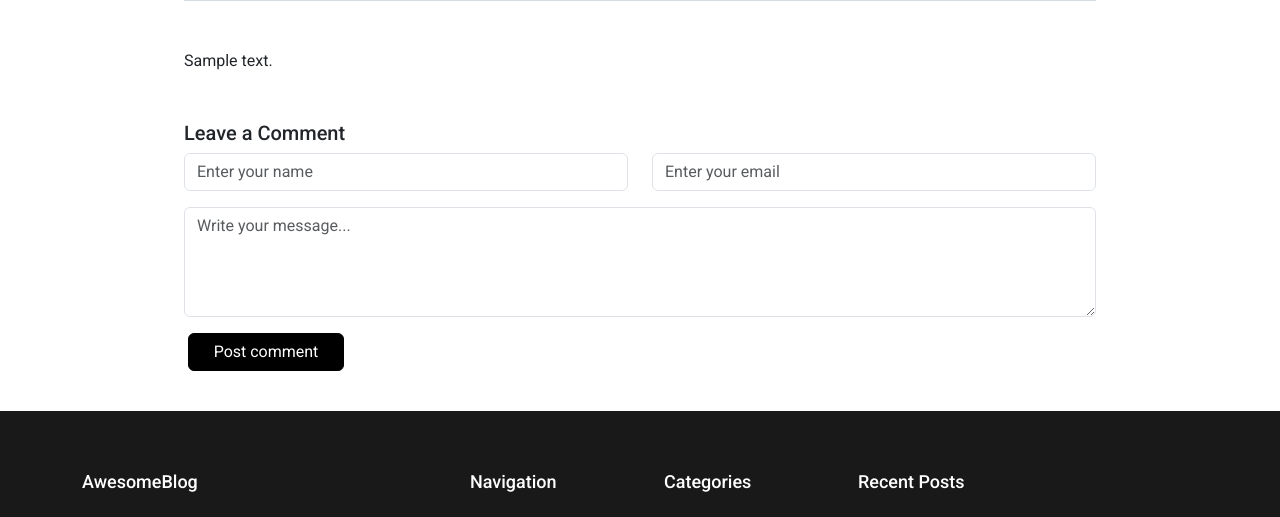
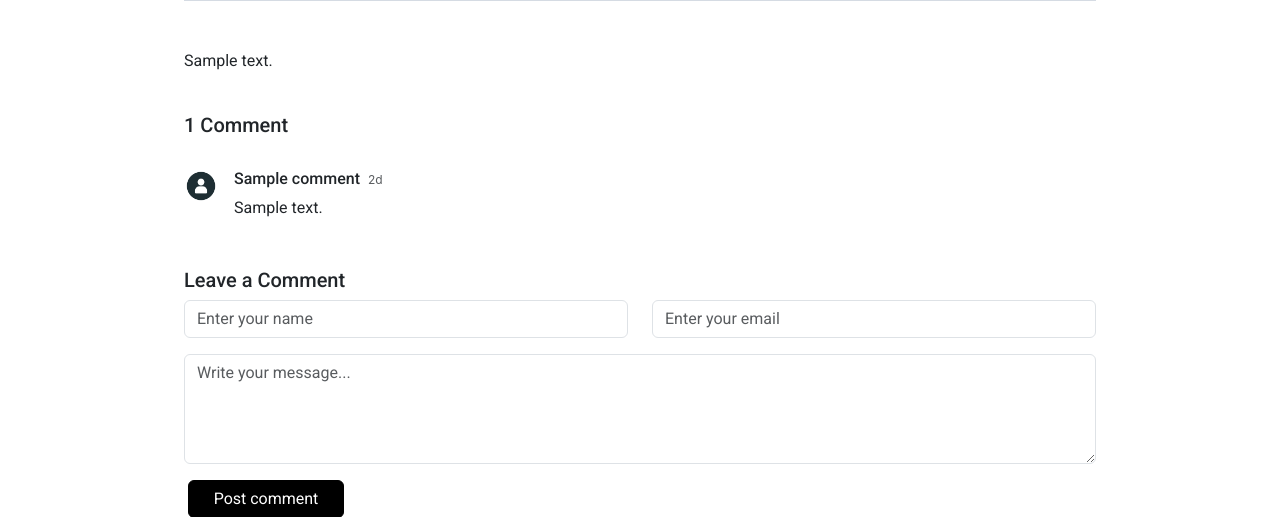
Before and after one commit to z4gon/blog_django, a Django app: a page that uses app/templates/app/post_comments.html in a window 1280 px wide. Shown: the part 936-1453 px from the top of the page. Run offline with Django 4.2, Linux system fonts and the light colour scheme; tables that the repository leaves empty hold one stand-in row (values such as "Sample post"); grey boxes marked "Sample" are stand-in pictures; some libraries are stand-ins or nearby versions.

Commit message:
display comments

```diff
--- a/app/templates/app/post_comments.html
+++ b/app/templates/app/post_comments.html
@@ -2,11 +2,11 @@
 
 <!-- ======= Comments ======= -->
 <div class="comments">
-	{% comment %} {% if post.comments %}
-		<h5 class="comment-title py-4">{{ post.comments.count }} Comment{{ post.comments.count | pluralize:'s' }}</h5>
+	{% if comments %}
+		<h5 class="comment-title py-4">{{ comments.count }} Comment{{ comments.count | pluralize:'s' }}</h5>
 	{% endif %}
 
-	{% for comment in post.comments %}
+	{% for comment in comments %}
 
 		<div class="comment d-flex mb-4">
 			<div class="flex-shrink-0">
@@ -26,7 +26,7 @@
 			</div>
 		</div>
 
-	{% endfor %}  {% endcomment %}
+	{% endfor %}
 
 	{% comment %}
 	<div class="comment d-flex mb-4">
--- a/app/views.py
+++ b/app/views.py
@@ -20,30 +20,26 @@ def posts(request):
         return render(request, 'app/posts_list.html', {'posts': posts})
 
 def post(request, post_slug):
-    print('post request')
-
-    if request.POST:
-        print('request.POST')
-        form = CommentForm(request.POST)
-        if form.is_valid():
-            print('CommentForm is valid')
-            comment = form.save(commit=False)
-            post_id = request.POST.get('post_id')
-            post = Post.objects.get(id=post_id)
-            comment.post = post
-            comment.save()
-        else:
-            print('CommentForm is invalid ' + form.errors.as_json())
-    else:
-        print('No request.POST')
+    post = None
 
     try:
-        post = Post.objects.get(slug=post_slug)
+        if request.POST:
+            comment_form = CommentForm(request.POST)
+            if comment_form.is_valid():
+                comment = comment_form.save(commit=False)
+                post_id = request.POST.get('post_id')
+                post = Post.objects.get(id=post_id)
+                comment.post = post
+                comment.save()
+
+        post = post or Post.objects.get(slug=post_slug)
         post.views_count += 1
         post.save()
+
+        comments = post.comments.all()
         comment_form = CommentForm()
 
     except Post.DoesNotExist:
         return render(request, 'app/404.html', status=404)
 
-    return render(request, 'app/post_details.html', {'post': post, 'comment_form': comment_form})
+    return render(request, 'app/post_details.html', {'post': post, 'comments': comments, 'comment_form': comment_form})
```
